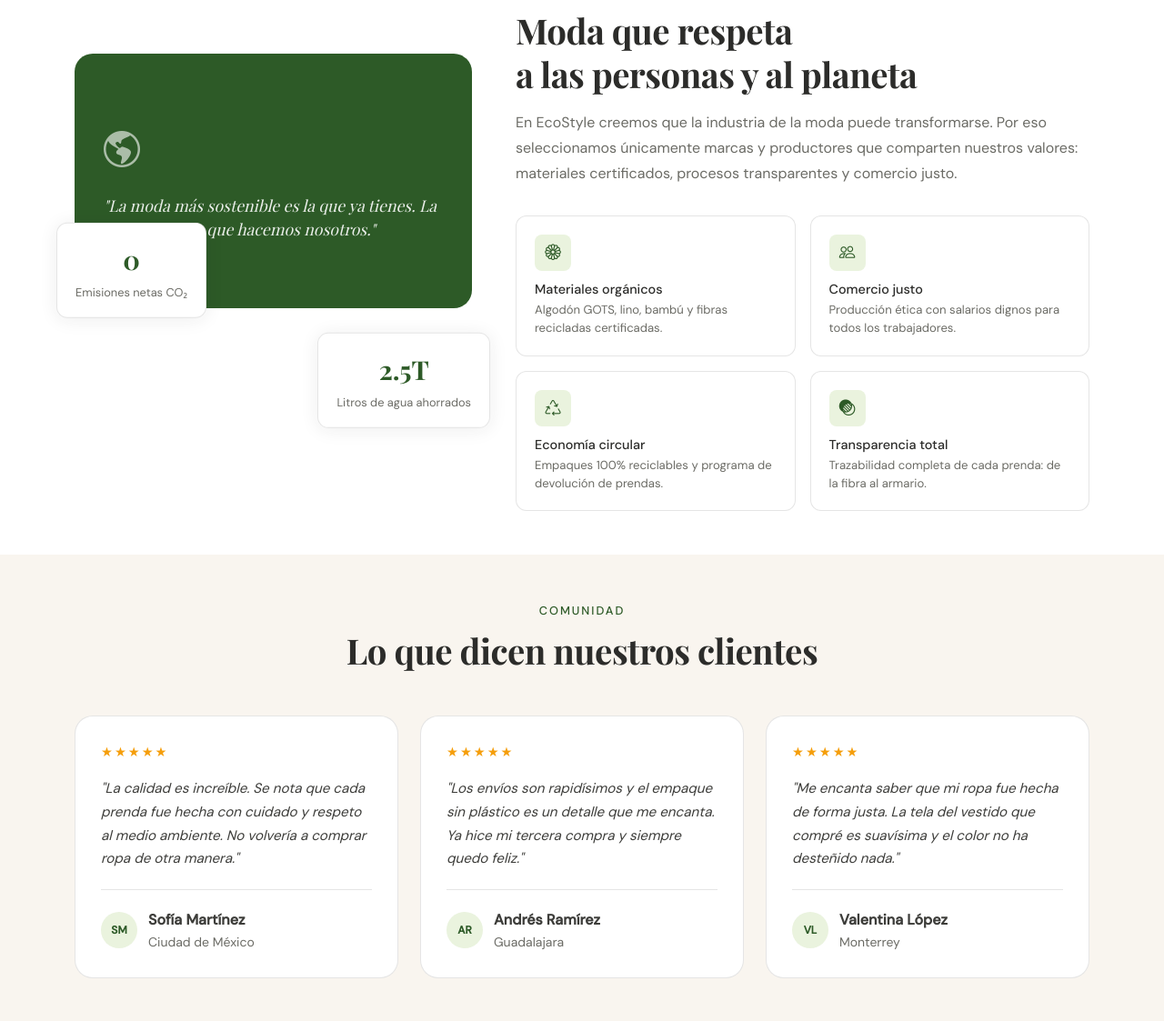
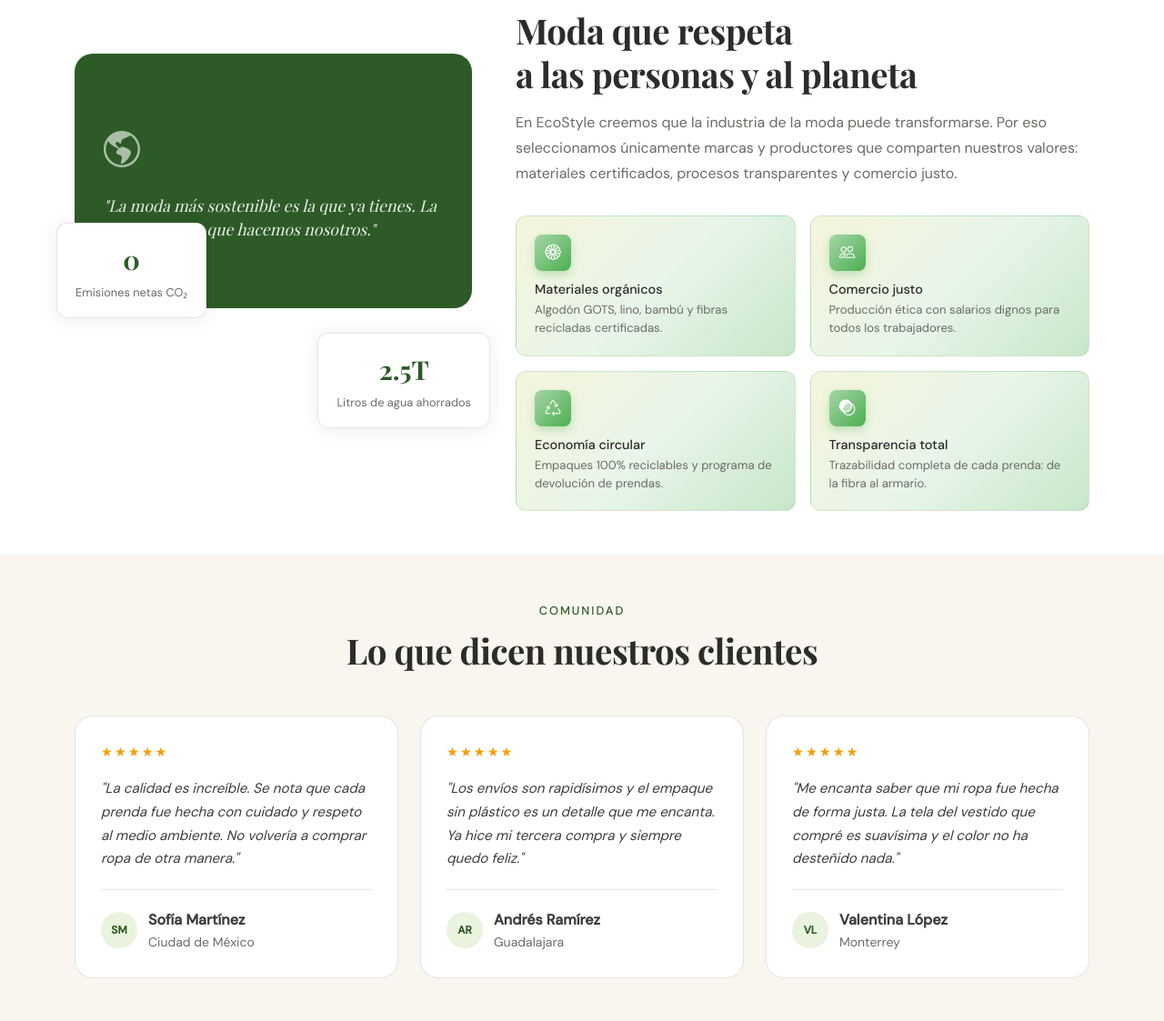
Before and after one commit to AlfredoCorvi/ecostyle1, a Django app: page / in a window 1280 px wide. Shown: the part 2118-3241 px from the top of the page at 91% size. Run offline with Django 4.2, Linux system fonts and the light colour scheme; the visitor is signed in with stand-in values (Sample User, id 1); data comes from the database, SQL or seed files in the repository; data that the repository does not hold is empty; parts of the project's set-up code (start-up, migrations or seed data) failed here and were passed over.

Commit message:
se realiza nuevo estilo para las card de mision pillar

```diff
--- a/static/css/ecostyle.css
+++ b/static/css/ecostyle.css
@@ -692,26 +692,73 @@
 }
 
 .eco-pillar-card {
-  background: var(--eco-white);
-  border: 1px solid var(--eco-border);
+  background: linear-gradient(
+    135deg,
+    #f5f5dc,   /* crema */
+    #e8f5e9,   /* verde muy suave */
+    #c8e6c9    /* verde claro */
+  );
+
+  border: 1px solid rgba(76, 175, 80, 0.2);
   border-radius: var(--radius-md);
   padding: 1.25rem;
-  transition: var(--transition);
+  transition: all 0.3s ease;
+  position: relative;
+  overflow: hidden;
 }
 
 .eco-pillar-card:hover {
-  border-color: var(--eco-green);
-  box-shadow: var(--eco-shadow);
+  transform: translateY(-5px);
+  box-shadow: 0 10px 25px rgba(0,0,0,0.15);
+
+  background: linear-gradient(
+    135deg,
+    #f5f5dc,
+    #dcedc8,
+    #a5d6a7
+  );
+}
+
+.eco-pillar-card::before {
+  content: "";
+  position: absolute;
+  top: 0;
+  left: -100%;
+  width: 100%;
+  height: 100%;
+  background: linear-gradient(
+    120deg,
+    transparent,
+    rgba(255,255,255,0.4),
+    transparent
+  );
+  transition: 0.5s;
+}
+
+.eco-pillar-card:hover::before {
+  left: 100%;
 }
 
 .eco-pillar-icon {
-  width: 40px; height: 40px;
-  background: var(--eco-green-pale);
+  width: 40px;
+  height: 40px;
+
+  background: linear-gradient(
+    135deg,
+    #a5d6a7,
+    #4CAF50
+  );
+
   border-radius: var(--radius-sm);
-  display: flex; align-items: center; justify-content: center;
-  color: var(--eco-green);
+  display: flex;
+  align-items: center;
+  justify-content: center;
+
+  color: white;
   font-size: 1.1rem;
   margin-bottom: 0.75rem;
+
+  box-shadow: 0 4px 10px rgba(76, 175, 80, 0.3);
 }
 
 .eco-pillar-title {
```
